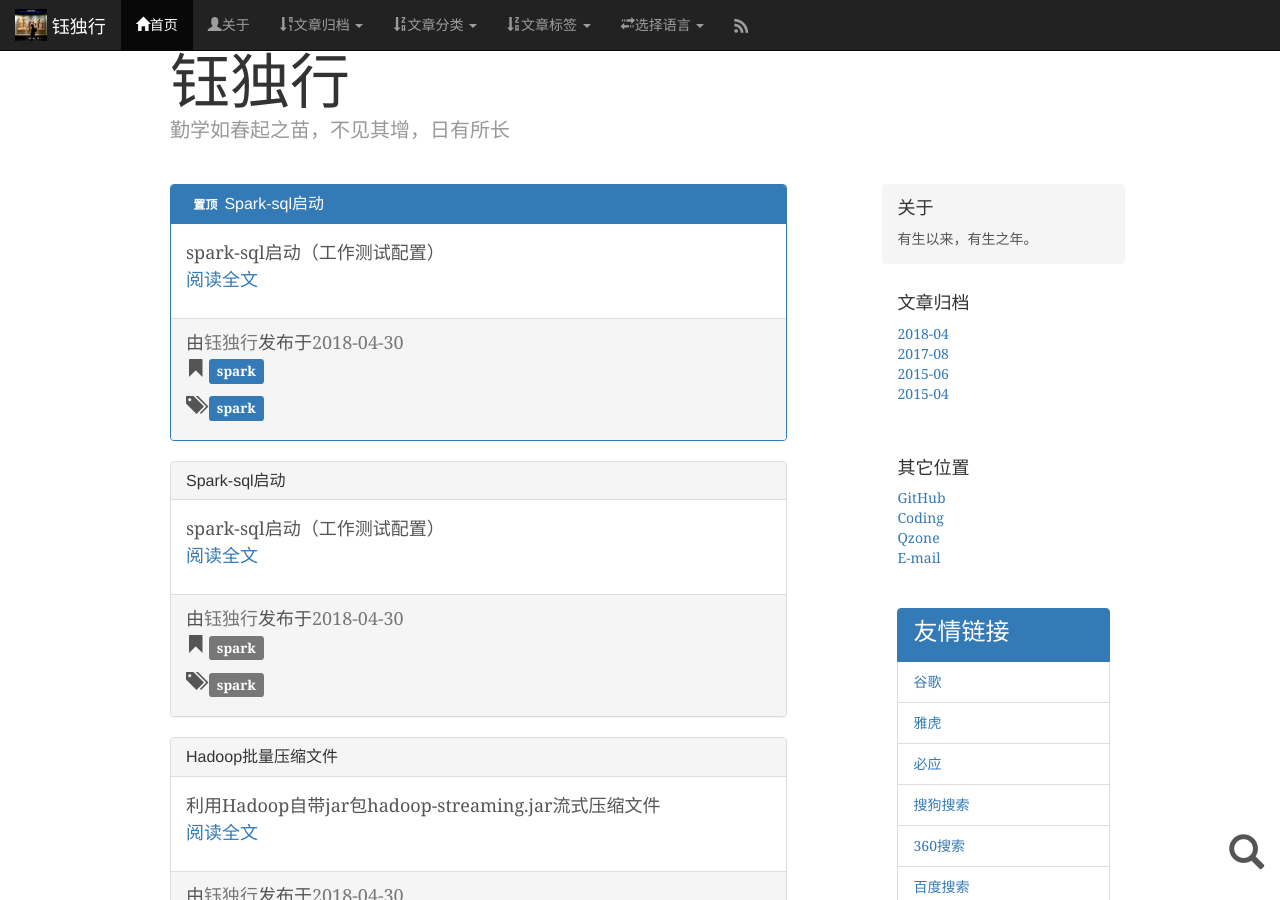
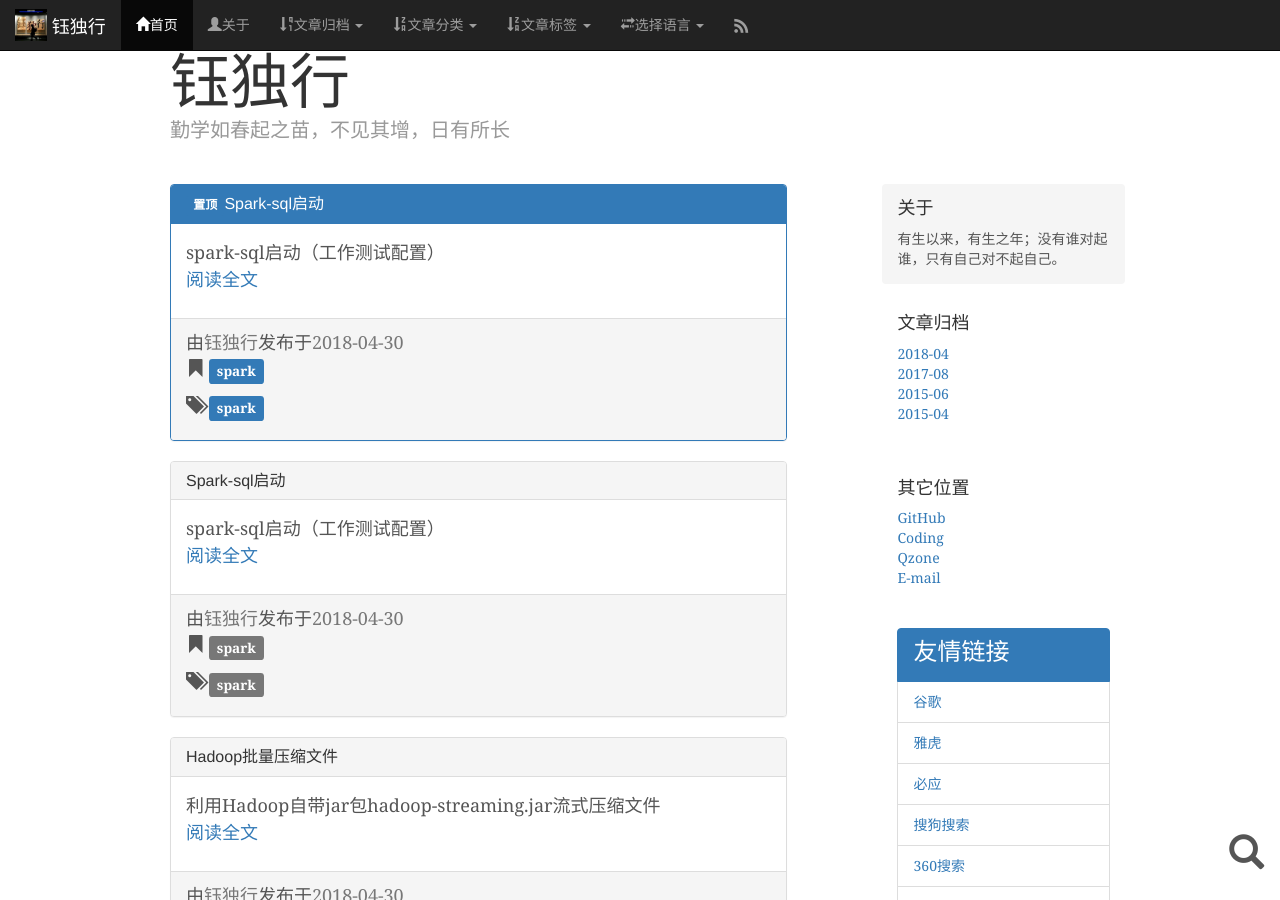
Before and after one commit to ssskming/ssskming.github.io, a Jekyll site: the page built from index.cn.html, in a window 1280 px wide and 900 px high. Built offline with Jekyll 4.4.1, drawn with Linux system fonts in a browser that asks for light colours; some web fonts are replaced; comment, search, counter and statistics services are not loaded.

Commit message:
更新格言

```diff
--- a/_data/cn.yml
+++ b/_data/cn.yml
@@ -1,7 +1,7 @@
      sitename: "钰独行"
      sitesubname: "风雨千山钰独行，天下倾心叹无缘。"
      sitedescription: "勤学如春起之苗，不见其增，日有所长"
-     siteabout: "有生以来，有生之年。"
+     siteabout: "有生以来，有生之年；没有谁对起谁，只有自己对不起自己。"
      about: "关于"
      archivearticle: "文章归档"
      otherplace: "其它位置"
```
